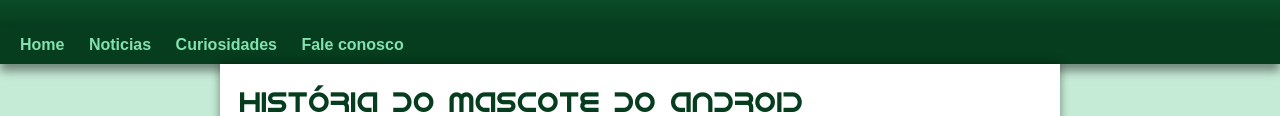
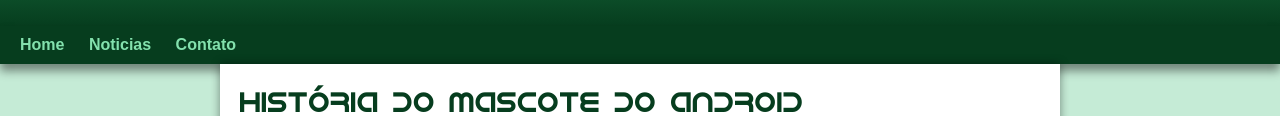
Before and after one commit to Rickedev/projeto-android, a plain HTML site: page index.html in a window 1280 px wide. Shown: the part 164-280 px from the top of the page. Drawn offline with Linux system fonts and the light colour scheme.

```diff
--- a/estilo/style.css
+++ b/estilo/style.css
@@ -87,7 +87,6 @@
     color: white;
     font-family: var(--fonte-padrao);
     max-width: 500px;
-    margin-bottom: 20px;
     font-size: 1.2em;
     margin: auto;
     padding-right: 10px;
--- a/index.html
+++ b/index.html
@@ -16,8 +16,7 @@
     <nav>
         <a href="#">Home</a>
         <a href="#">Noticias</a>
-        <a href="#">Curiosidades</a>
-        <a href="#">Fale conosco</a>
+        <a href="#">Contato</a>
     </nav>
     <main>
         <article>
```
